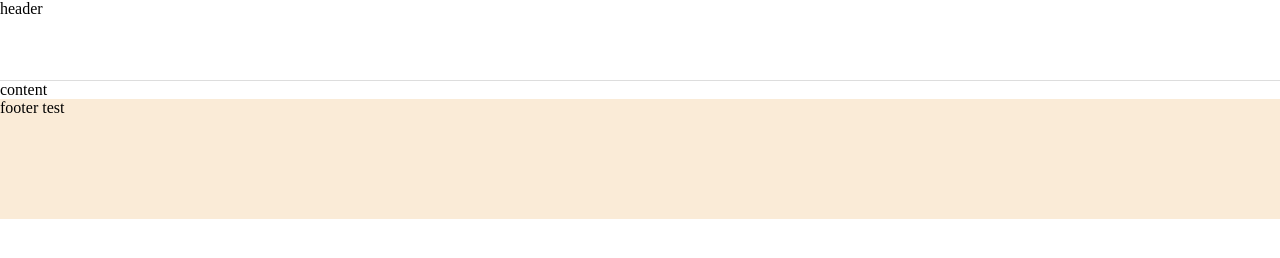
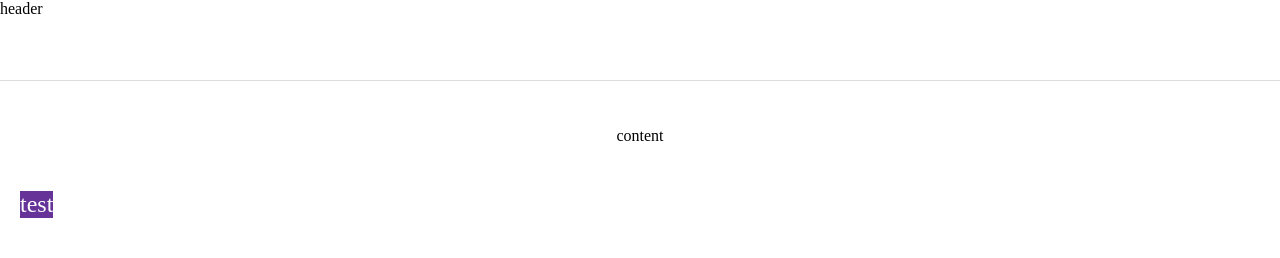
Before and after one commit to happyso/sticky-header, a plain HTML site: page index.html in a window 1280 px wide. Shown: the top 258 px of the page. Drawn offline with Linux system fonts and the light colour scheme.

Commit message:
default setting stickey header

```diff
--- a/index.html
+++ b/index.html
@@ -9,16 +9,34 @@
             height: 80px;
             border-bottom:1px solid #ddd;
         }
+        .content{min-height: 3000px;}
+        .content p{
+            padding: 30px;
+            text-align: center;
+        }
         footer{
             width: 100%;
-            height: 120px;
+            height: 700px;
             background-color: antiquewhite;
         }
+        .sticky{position: absolute;left:20px;background-color: rebeccapurple;font-size: 24px;color:#fff;}
+        .fixBottom{position: absolute;bottom:0;}
     </style>
+    <script src="sticky.js"></script>
 </head>
 <body>
     <header>header</header>
-    <div class="content">content</div>
-    <footer>footer test</footer>
+    <div class="content" data-sticky-wrap>
+
+        <p>content</p>
+        <div class="sticky" data-sticky-header>test</div>
+
+
+    </div>
+    <footer>footer</footer>
+    <script>
+stickyHeader.init();
+
+    </script>
 </body>
 </html>
--- a/sticky.js
+++ b/sticky.js
@@ -13,14 +13,49 @@
 
 
     let stickyHeader = {}; // Object for public APIs
-    let settings, wrap, header, eventTimeout;
+    let settings, wrap, header, posY, endPoint;
     let last_known_scroll_position = 0;
     let ticking = false;
 
+    var defaults = {
+        selectorWrap: '[data-sticky-wrap]',
+		selectorHeader: '[data-sticky-header]'
+	};
+
+
+    let getStickyPosition = (wrap, header) => {
+
+        wrap.style.position = 'relative';
+        const clientRect = header.getBoundingClientRect(); // DomRect 구하기 (각종 좌표값이 들어있는 객체)
+        const relativeTop = clientRect.top; // Viewport의 시작지점을 기준으로한 상대좌표 Y
+        const scrolledTopLength = window.pageYOffset;
+        posY = scrolledTopLength + relativeTop;
+
+        const wrapRect = wrap.getBoundingClientRect(); // DomRect 구하기 (각종 좌표값이 들어있는 객체)
+        const wrapRelativeTop = wrapRect.top; // Viewport의 시작지점을 기준으로한 상대좌표 Y
+        const wrapPosY = scrolledTopLength + wrapRelativeTop;
+
+        endPoint = wrapPosY + wrap.offsetHeight;
+
+    };
 
     let fireHeader = (scroll_pos) => {
         // scroll 위치에 대한 작업을 하세요
-    }
+
+        if (scroll_pos > posY && scroll_pos < endPoint){
+            header.style.position = "fixed";
+            header.style.top = "0px";
+            header.style.bottom = "";
+        } else if (scroll_pos > endPoint){
+            header.style.position = "absolute";
+            header.style.top = "";
+            header.style.bottom = "0px";
+        } else {
+            header.removeAttribute('style');
+        }
+
+
+    };
 
     var eventThrottler = function () {
         last_known_scroll_position = window.scrollY;
@@ -34,9 +69,20 @@
         }
     };
 
+    //엘리먼트의 스크롤시 움직임 시작할 위치를 구해야하고
+    //움직임이 멈추는 부모 엘리먼트위치 체크도 필요하다.
 
-    stickyHeader.init = function ( options ) {
+
+
+    stickyHeader.init = function () {
+        wrap = document.querySelector(defaults.selectorWrap);
+        header = document.querySelector(defaults.selectorHeader);
+        getStickyPosition(wrap, header);
+
+        console.log(posY, endPoint);
+
         window.addEventListener( 'scroll', eventThrottler, false);
     };
 
+    return stickyHeader;
 }));
```
